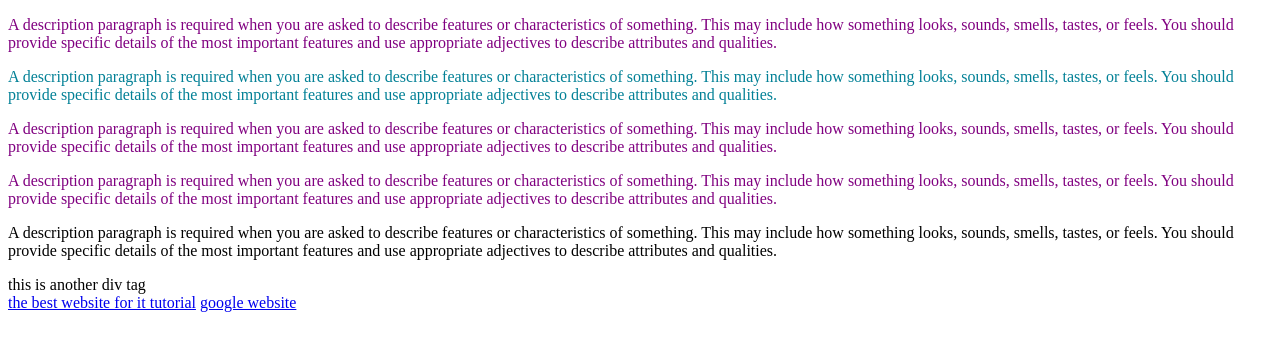
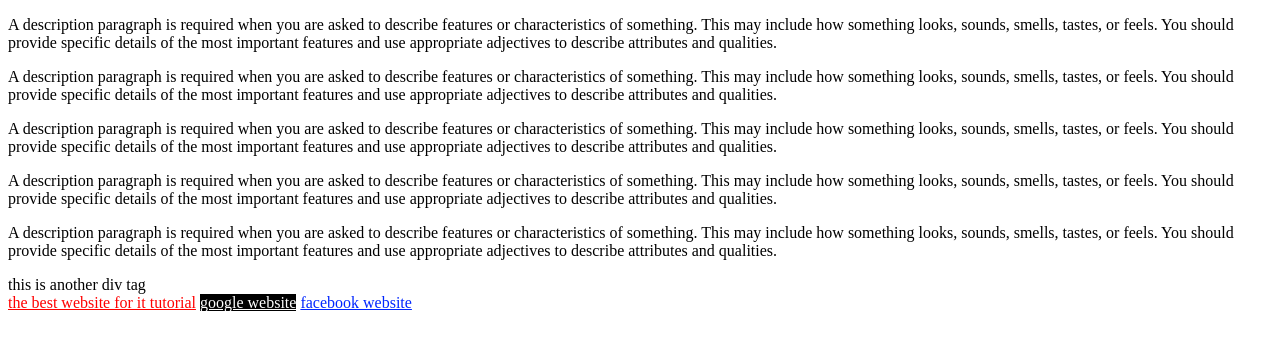
Before and after one commit to karimt201/front-end-project, a plain HTML site: page index.html in a window 1280 px wide. Drawn offline with Linux system fonts and the light colour scheme.

Commit message:
add declaration to tag attributes

```diff
--- a/index.html
+++ b/index.html
@@ -42,6 +42,7 @@
         <div class="error">this is another div tag</div>
         <a href="https//:www.w3schools.com/css/default.asp">the best website for it tutorial</a>
         <a href="https//:www.google.com">google website</a>
+        <a href="https//:www.facebook.com">facebook website</a>
 
     </body>
 </html>
--- a/style.css
+++ b/style.css
@@ -15,10 +15,29 @@ div#content{
     padding: 20px;
 } */
 
-div p{
+/* div p{
     color: purple;
 }
 
 div .error{
     color:rgb(2, 128, 150);
+} */
+
+
+/* should give it a link */
+a[href="https//:www.facebook.com"]{
+    color: rgb(0, 38, 255);
+    background-color: rgb(255, 255, 255);
 }
+
+/* just one word in this link */
+a[href*="google"]{
+    color: white;
+    background-color: black;
+}
+
+/* the end of this link */
+a[href$=".asp"]{
+    color: red;
+    background-color: white;
+}
```
